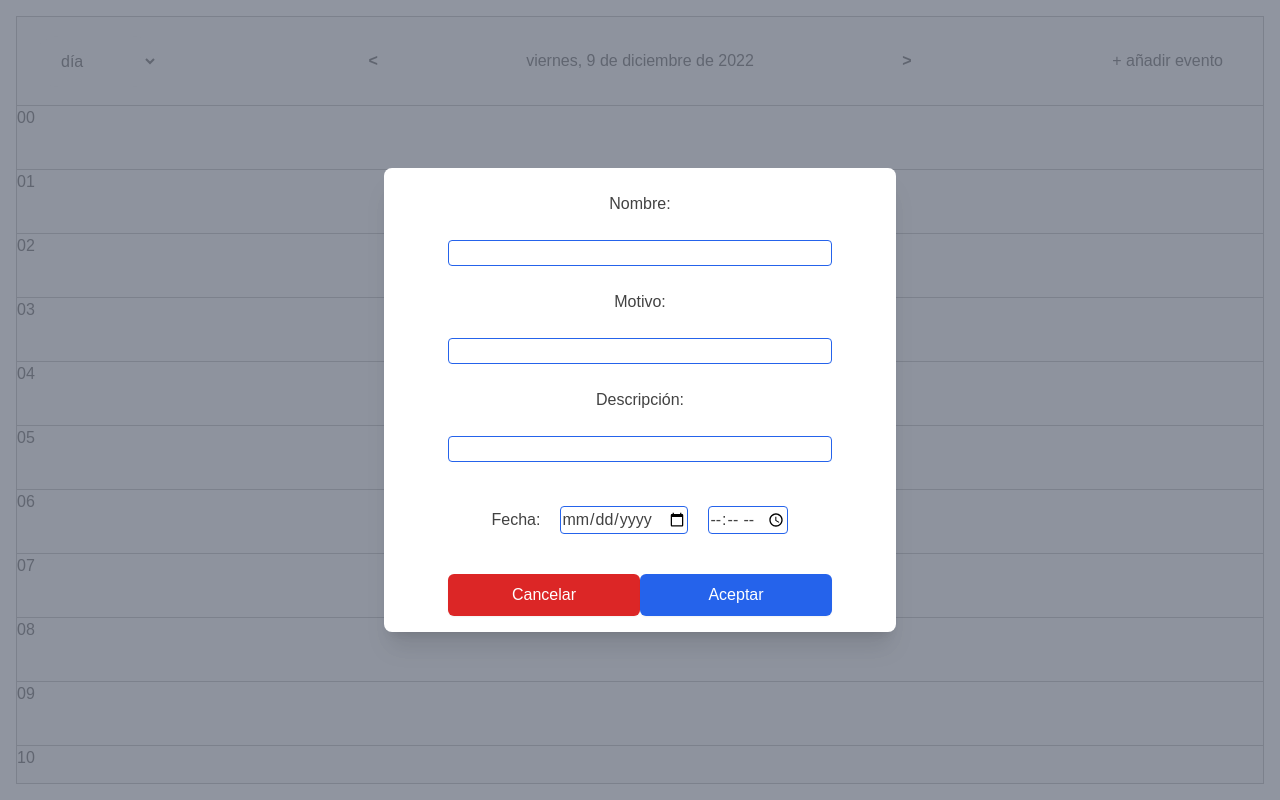
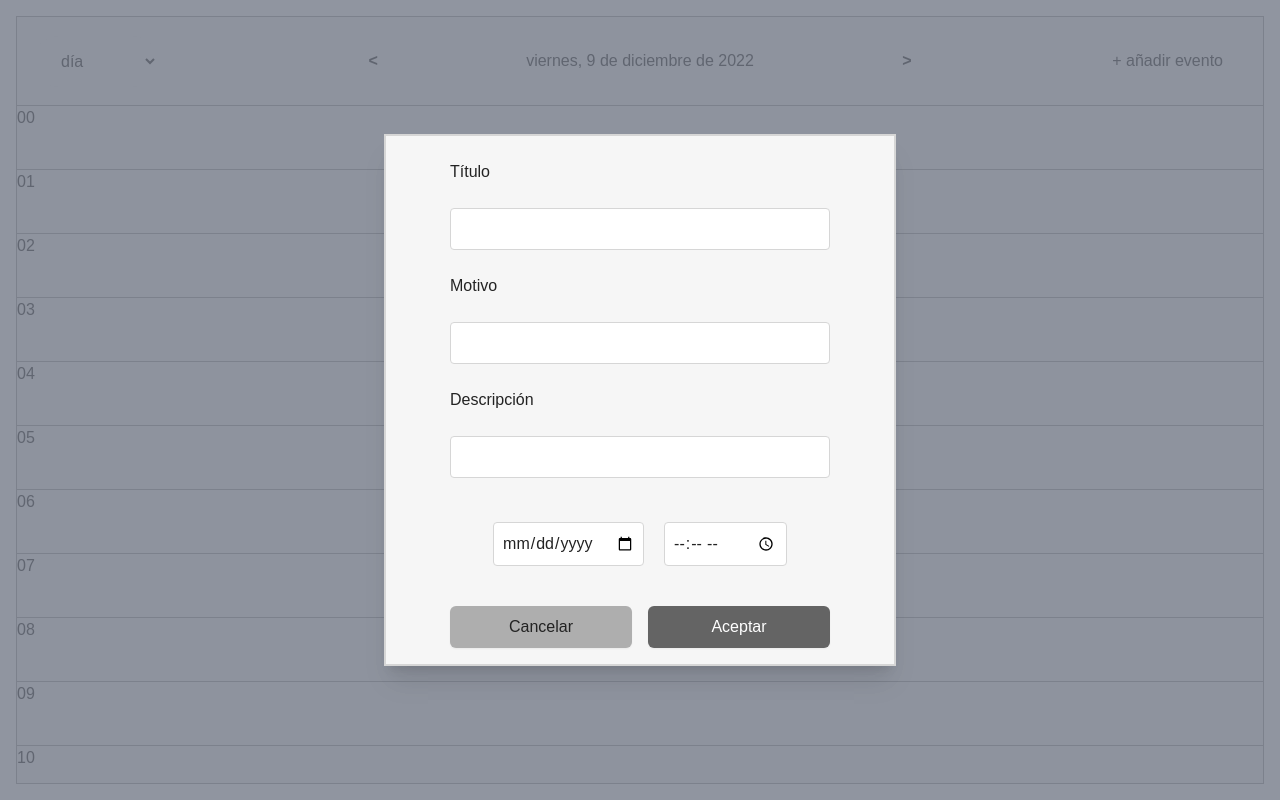
Before and after one commit to Legatus12/Calendario, a Vue app: page / in a window 1280 px wide. Both pictures are taken after a click on the button "+ añadir evento". Built offline with nearby package versions, Linux system fonts and the light colour scheme; data requests are answered from the project's data file.

Commit message:
solucionado el conflicto de meses

```diff
--- a/db.json
+++ b/db.json
@@ -4,49 +4,57 @@
       "name": "prueba 2",
       "reason": "el que sea",
       "description": "la que sea",
-      "start_date": "2022-12-15",
+      "start_date": "2022-12-8",
       "start_time": "19:43",
       "id": 2
-    },
-    {
-      "name": "pruebas 6",
-      "reason": "sdaf",
-      "description": "fasdfas",
-      "start_date": "2022-12-24",
-      "start_time": "20:49",
-      "id": 4
     },
     {
       "name": "prueba 8",
       "reason": "sdaf",
       "description": "fasdfa",
-      "start_date": "2022-12-21",
+      "start_date": "2022-12-2022-12-14",
       "start_time": "20:52",
       "id": 6
     },
     {
-      "name": "purebas",
-      "reason": "sadfas",
-      "description": "asfasfas",
-      "start_date": "2022-12-26",
-      "start_time": "08:30",
-      "id": 7
+      "name": "aaa",
+      "reason": "adasdada",
+      "description": "asdadads",
+      "start_date": "2023-01-2023-01-05",
+      "start_time": "12:03",
+      "id": 11
     },
     {
-      "name": "prueba 18",
-      "reason": "dsaf",
-      "description": "fasdfas",
-      "start_date": "2022-12-22",
-      "start_time": "08:53",
-      "id": 8
+      "name": "aaa",
+      "reason": "asdadad",
+      "description": "adsasdad",
+      "start_date": "2023-01-2023-01-15",
+      "start_time": "11:18",
+      "id": 12
     },
     {
-      "name": "prueba35",
-      "reason": "asdfasf",
-      "description": "asfdasf",
-      "start_date": "2022-12-22",
-      "start_time": "09:02",
-      "id": 9
+      "name": "no desaparezcas",
+      "reason": "asdada",
+      "description": "asdasdas",
+      "start_date": "2023-01-2023-01-13",
+      "start_time": "12:23",
+      "id": 13
+    },
+    {
+      "name": "aaa",
+      "reason": "asdadad",
+      "description": "adsasdad",
+      "start_date": "2023-01-12",
+      "start_time": "13:17",
+      "id": 17
+    },
+    {
+      "name": "Reirme de Pablo",
+      "reason": "Porque me apetece",
+      "description": "iwlef3iqwl",
+      "start_date": "2023-01-12",
+      "start_time": "13:19",
+      "id": 18
     }
   ]
 }
--- a/src/components/AddEvent/DragEvent.vue
+++ b/src/components/AddEvent/DragEvent.vue
@@ -60,7 +60,7 @@ const onDrop = async (event, list) => {
         const res = await axios.get(`http://localhost:3000/events/${item.id}`);
 
         await axios.patch(`http://localhost:3000/events/${item.id}`, {
-            "start_date": res.data.start_date.substring(0, res.data.start_date.length - 2) + item.list
+            "start_date": list
         });
     } catch (error) {
         console.log(error)
@@ -94,7 +94,7 @@ const editEvent = () => {
 
 <style scoped>
 .drop-zone {
-    @apply w-full h-full bg-[#f6f6f6] p-2 flex flex-col gap-2 overflow-y-scroll
+    @apply w-full h-full bg-[#f6f6f6] pt-2 px-2 flex flex-col gap-2 overflow-y-scroll
 }
 
 .drag-el {
--- a/src/components/AddEvent/FormEvent.vue
+++ b/src/components/AddEvent/FormEvent.vue
@@ -31,32 +31,29 @@
                         enter-to-class="opacity-100 translate-y-0 sm:scale-100"
                         leave-active-class="ease-in duration-200" leave-class="opacity-100 translate-y-0 sm:scale-100"
                         leave-to-class="opacity-0 translate-y-4 sm:translate-y-0 sm:scale-95">
-                        <div
-                            class="relative transform overflow-hidden rounded-lg bg-white text-left shadow-xl transition-all  sm:my-8 sm:w-full sm:max-w-lg ">
+                        <div class="relative transform overflow-hidden border-solid border-2 border-[#d6d6d6] bg-[#f6f6f6] text-[#232323] font-normal text-left shadow-xl transition-all  sm:my-8 sm:w-full sm:max-w-lg ">
                             <div class=" mx-10 px-4 pt-5 pb-4 sm:p-6 sm:pb-4">
                                 <div class="sm:flex sm:items-start">
                                     <div class="w-full text-center">
                                         <div>
                                             <form class="flex flex-col" @submit.prevent="sendEvent">
-                                                <label for="name">Nombre:</label><br>
-                                                <input v-model="event.name" class="border border-blue-600  rounded"
+                                                <label for="name" class="text-left">Título</label><br>
+                                                <input v-model="event.name" class="border border-[#d6d6d6] p-2  rounded"
                                                     type="text" id="name" required><br>
-                                                <label for="reason">Motivo:</label><br>
-                                                <input v-model="event.reason" class="border border-blue-600 rounded"
+                                                <label for="reason" class="text-left">Motivo</label><br>
+                                                <input v-model="event.reason" class="border border-[#d6d6d6] p-2 rounded"
                                                     type="text" id="reason" required><br>
-                                                <label for="description">Descripción:</label><br>
-                                                <input v-model="event.description"
-                                                    class="border border-blue-600 rounded" type="text" id="description"
+                                                <label for="description" class="text-left">Descripción</label><br>
+                                                <input v-model="event.description" class="border border-[#d6d6d6] p-2 rounded" type="text" id="description"
                                                     required><br>
 
                                                 <div class="mt-5">
-                                                    <label class="mr-5" for="start">Fecha:</label>
 
                                                     <input v-model="event.start_date"
-                                                        class="w-32 h-7 border border-blue-600 rounded" type="date"
+                                                        class="p-2 border border-[#d6d6d6] rounded" type="date"
                                                         id="start" required>
                                                     <input v-model="event.start_time"
-                                                        class="w-20 h-7 border border-blue-600 ml-5 rounded" type="time"
+                                                        class="p-2 border border-[#d6d6d6] ml-5 rounded" type="time"
                                                         id="start" required>
                                                 </div>
 
@@ -66,19 +63,19 @@
 
 
                                                     <input v-model="event.end_date"
-                                                        class="w-32 h-7 border border-blue-600  rounded" type="date"
+                                                        class="w-32 h-7 border border-[#d6d6d6]  rounded" type="date"
                                                         id="end" required>
                                                     <input v-model="event.end_time"
-                                                        class="w-20 h-7 border border-blue-600 ml-5 rounded" type="time"
+                                                        class="w-20 h-7 border border-[#d6d6d6] ml-5 rounded" type="time"
                                                         id="end" required><br>
                                                 </div>
                                                 -->
 
-                                                <div class="flex flex-row ">
+                                                <div class="flex gap-4 flex-row ">
                                                     <button type="button" @click="closeModal"
-                                                        class="mt-10 w-full justify-center rounded-md border border-transparent  bg-red-600 px-4 py-2 text-base font-medium text-white shadow-sm hover:bg-red-300 focus:outline-none">Cancelar</button>
+                                                        class="mt-10 w-full justify-center rounded-md border border-transparent bg-[#aeaeae] px-4 py-2 text-base font-medium text-[#232323] shadow-sm hover:bg-[#d6d6d6] focus:outline-none">Cancelar</button>
                                                     <button type="submit"
-                                                        class="mt-10 w-full justify-center rounded-md border border-transparent bg-blue-600 px-4 py-2 text-base font-medium text-white shadow-sm hover:bg-blue-300 focus:outline-none">Aceptar</button>
+                                                        class="mt-10 w-full justify-center rounded-md border border-transparent bg-[#646464] px-4 py-2 text-base font-medium text-white shadow-sm hover:bg-[#424242] focus:outline-none">Aceptar</button>
                                                 </div>
                                             </form>
                                         </div>
--- a/src/components/Calendar.vue
+++ b/src/components/Calendar.vue
@@ -17,10 +17,10 @@
                     de {{ date.year() }}
                 </div>
 
-                <div v-if="selectedComponent == Week" class="">
-                    {{ date.startOf('week').date() }}&nbsp;/&nbsp;{{ date.startOf('week').month() }}&nbsp;/&nbsp;{{ date.startOf('week').year() }}
+                <div v-if="selectedComponent == Week">
+                    {{ date.startOf('week').date() }}&nbsp;/&nbsp;{{ date.startOf('week').month() + 1 }}&nbsp;/&nbsp;{{ date.startOf('week').year() }}
                     <br>
-                    {{ date.endOf('week').date() }}&nbsp;/&nbsp;{{ date.endOf('week').month() }}&nbsp;/&nbsp;{{ date.endOf('week').year() }}
+                    {{ date.endOf('week').date() }}&nbsp;/&nbsp;{{ date.endOf('week').month() + 1 }}&nbsp;/&nbsp;{{ date.endOf('week').year() }}
                 </div>
 
                 <div v-if="selectedComponent == Month">
@@ -225,12 +225,12 @@ const loadEvent = async () => {
 
 const addEvent = (event) => {
     // se carga directamente en el array que corresponda y ya lo vemos por pantalla
-    items.value.push({ id: event.id, title: event.name, list: changeList(event) });
+    items.value.push({ id: event.id, title: event.name, list: event.start_date });
 
 }
 
 const changeList = (element) => {
-    return parseInt(element.start_date.substring(element.start_date.length - 2))
+    return element.start_date
 }
 
 </script>
--- a/src/components/Month.vue
+++ b/src/components/Month.vue
@@ -18,7 +18,7 @@
                         <button class="hidden border-solid border-[1px] border-[#aeaeae] text-[#646464] px-2 rounded-full">+</button>
                     </div>
                     <!--drop zone-->
-                    <DragEvent :list=list :day=day.date() class="drop-zone" /> <!-- pasar numero de day 20221220 y lista -->
+                    <DragEvent :list=list :day=generateID(day) /> <!-- pasar numero de day 20221220 y lista -->
                 </div>
                 <div v-else class="w-full h-full p-2 bg-[#d6d6d6]">
                     {{ day.date() }}
@@ -41,6 +41,8 @@ const props = defineProps({
     list: Array,
 });
 
+const generateID = day => String(day.year()) + '-' + String(day.month() + 1).padStart(2, '0') + '-' + String(day.date()).padStart(2, '0');
+
 </script>
 
 <style scoped>
@@ -54,11 +56,11 @@ const props = defineProps({
 }
 
 .day-header{
-    @apply w-full bg-[#f6f6f6] text-center p-4
+    @apply w-full bg-[#f6f6f6] text-center p-2
 }
 
 .day-container{
-    @apply h-full grid grid-cols-7 grid-rows-6 gap-[1px] bg-[#aeaeae]
+    @apply w-full h-full grid-rows-6 grid grid-cols-7 gap-[1px] bg-[#aeaeae]
 }
 
 .day{
@@ -66,7 +68,7 @@ const props = defineProps({
 }
 
 .day:hover button{
-    display: block;
+    display: none;
 }
 
 </style>
```
Also changed, not shown: src/components/Week.vue (+3 -21 lines).
